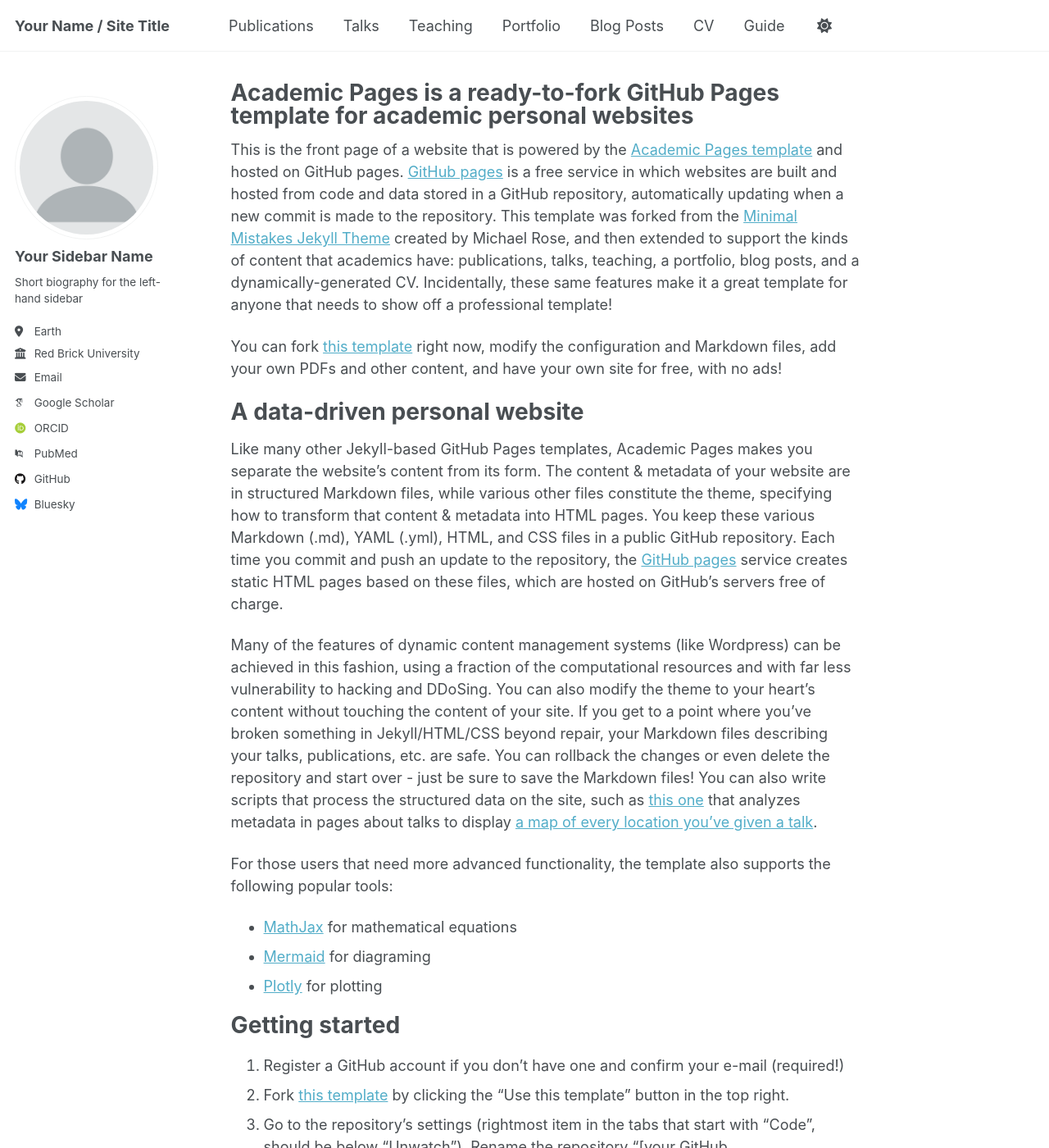
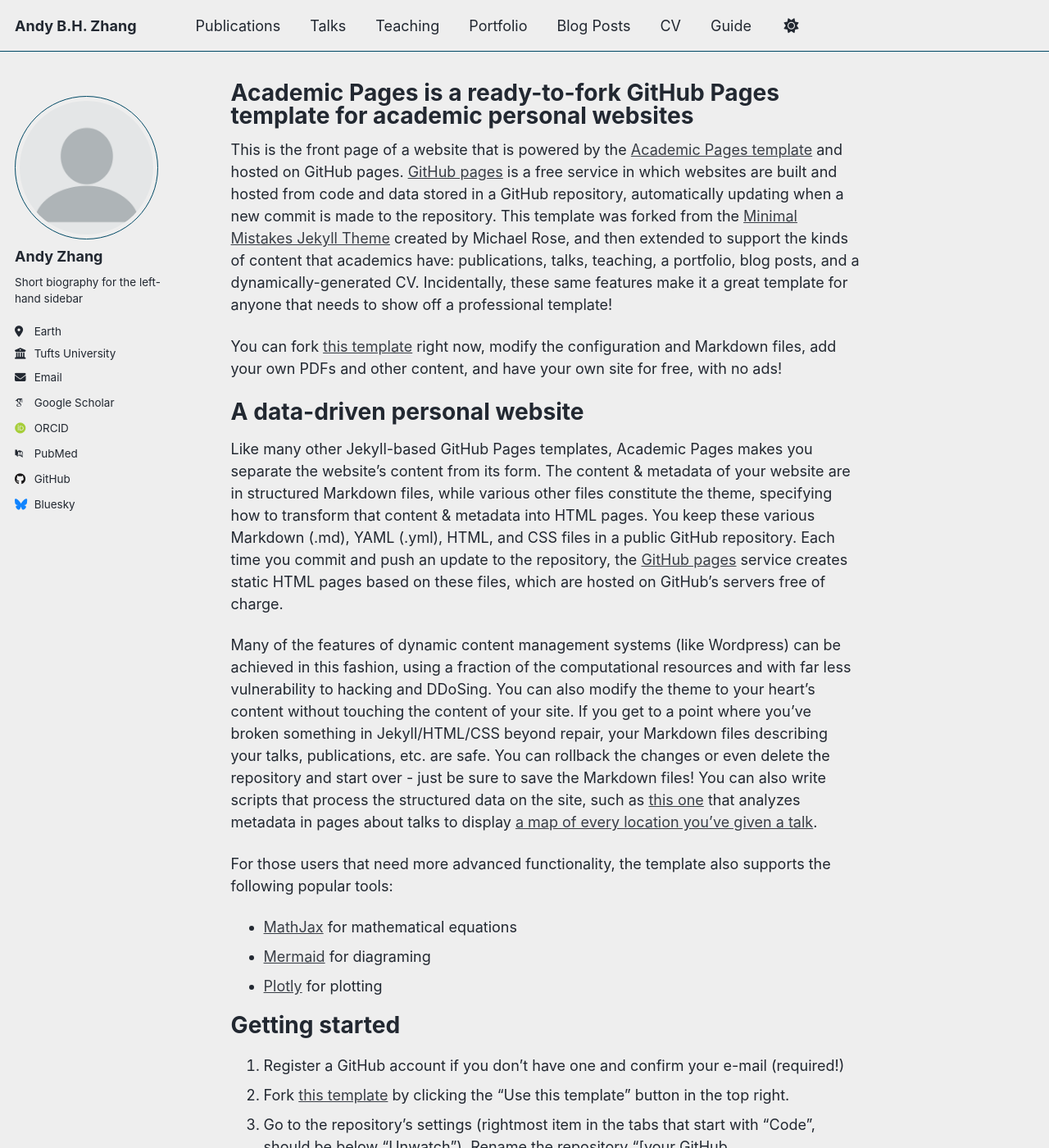
Before and after one commit to 22AZhang/AndyBHZhang.github.io, a Jekyll site: the page built from _pages/about.md, in a window 1280 px wide and 1400 px high. Shown: the whole window at 82% size. Built offline with Jekyll 4.4.1, drawn with Linux system fonts in a browser that asks for light colours; some web fonts are replaced; a script that is not in the unit is left out; some of the changed text lies outside the part shown.

Commit message:
Update _config.yml

```diff
--- a/_config.yml
+++ b/_config.yml
@@ -8,10 +8,10 @@
 
 # Basic Site Settings
 locale                   : "en-US"
-site_theme               : "default" # Currently available options are "default", "air"
-title                    : "Your Name / Site Title"
+site_theme               : "air" # Currently available options are "default", "air"
+title                    : "Andy B.H. Zhang"
 title_separator          : "-"
-name                     : &name "Your Name"
+name                     : &name "Andy Zhang"
 description              : &description "Your Name's academic portfolio"   # Update this with a general description of your site, this is the default if not overridden by a page
 url                      : https://academicpages.github.io # The base hostname & protocol for your site e.g. "https://[your GitHub username].github.io",
                                                            # or if you already have some other page hosted on Github then use "https://[your GitHub username].github.io/[Your Repo Name]"
@@ -24,13 +24,13 @@ repository               : "academicpages/academicpages.github.io"
 author:
   # Biographic information
   avatar           : "profile.png"
-  name             : "Your Sidebar Name"
+  name             : "Andy Zhang"
   pronouns         : # example: "she/her"
   bio              : "Short biography for the left-hand sidebar"
   location         : "Earth"
-  employer         : "Red Brick University"
+  employer         : "Tufts University"
   uri              : # URL
-  email            : "none@example.org"
+  email            : "azhang15@tufts.edu"
 
   # Academic websites
   academia         : # URL
```
